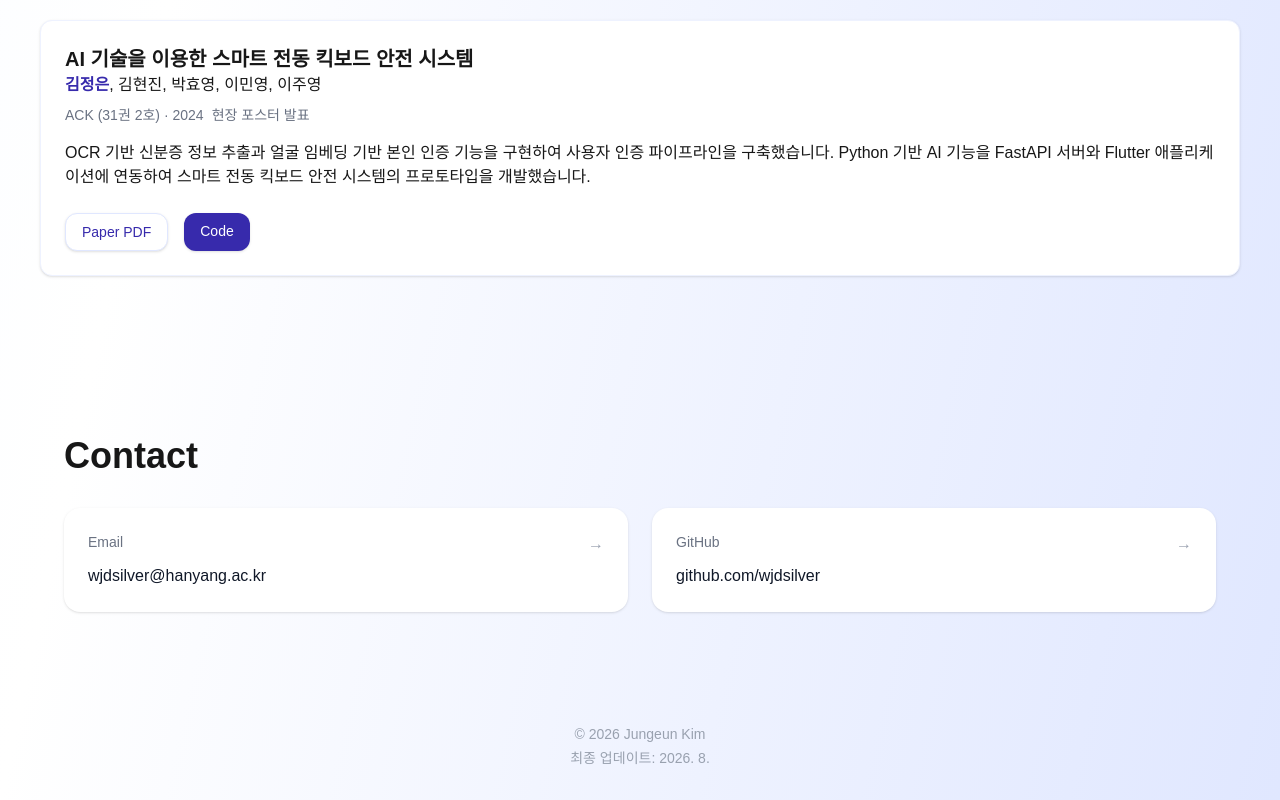
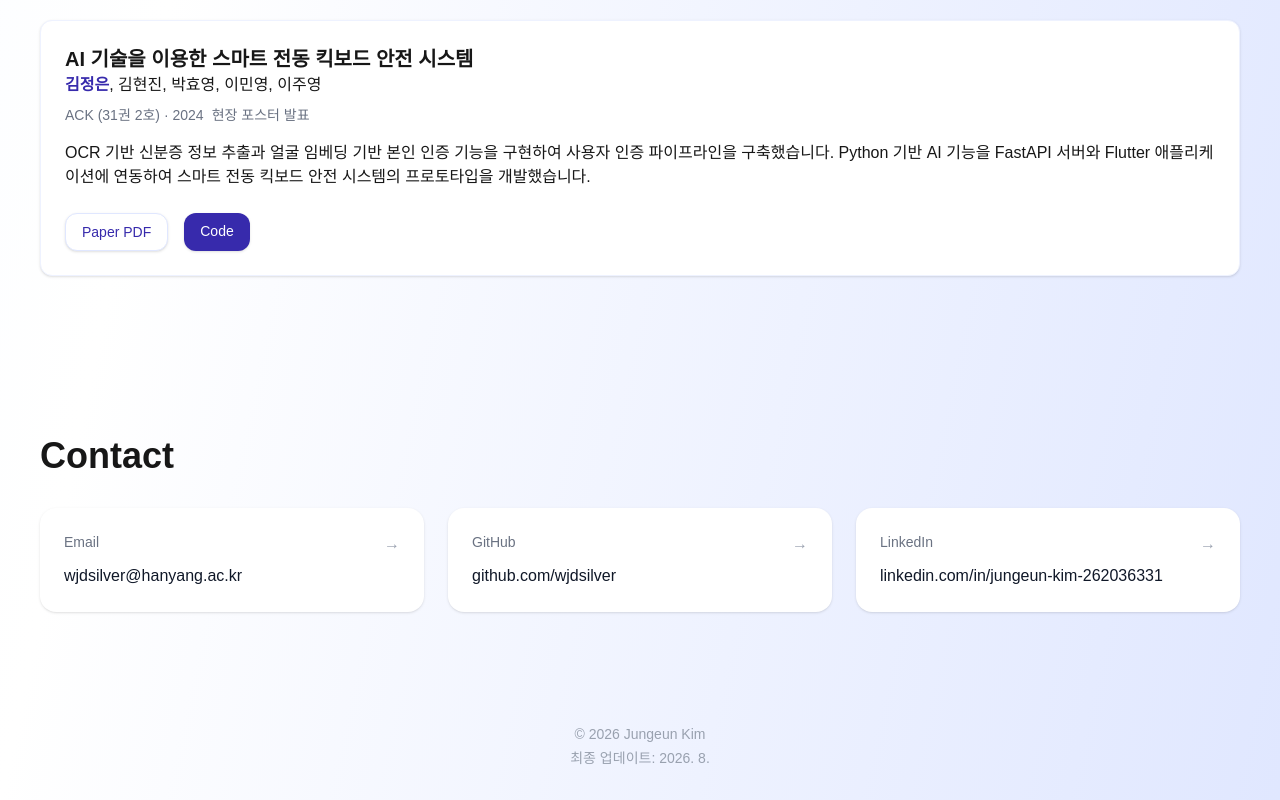
Before and after one commit to wjdsilver/portfolio, a Next.js app: page / in a window 1280 px wide. Shown: the part 5238-6038 px from the top of the page. Built offline with nearby package versions, Linux system fonts and the light colour scheme.

Commit message:
Update portfolio layout and contact section

```diff
--- a/app/projects/phishing/page.tsx
+++ b/app/projects/phishing/page.tsx
@@ -315,7 +315,7 @@ issues={[
       title: "KCC 2026 우수발표논문상",
       description:
         "DOM Graph 기반 피싱 웹페이지 탐지 연구의 발표 성과를 인정받아 KCC 2026 우수발표논문상을 수상하였다.",
-      image: "/images/projects/phishing/kcc-award.png",
+      image: "/images/KCC_award.jpg",
     },
   ]}
 />
--- a/app/projects/safet/page.tsx
+++ b/app/projects/safet/page.tsx
@@ -234,7 +234,7 @@ sections={[
       title: "이브와 ICT 공모전 동상",
       description:
         "AI 기반 사용자 인증 및 안전 검증 기능을 구현한 전동킥보드 안전 시스템으로 동상을 수상하였다.",
-      image: "/images/projects/safet/safet-award.png",
+      image: "/images/ibwa_award.jpg",
     },
   ]}
 />
--- a/components/Contact.tsx
+++ b/components/Contact.tsx
@@ -8,12 +8,12 @@ export default function Contact() {
         md:px-10
       "
     >
-      <div className="mx-auto max-w-6xl">
+      <div>
         <h2 className="text-4xl font-bold">
           Contact
         </h2>
 
-        <div className="mt-8 grid gap-6 md:grid-cols-2">
+        <div className="mt-8 grid gap-6 md:grid-cols-3">
           {/* Email */}
           <a
             href="mailto:wjdsilver@hanyang.ac.kr"
@@ -78,6 +78,39 @@ export default function Contact() {
               </span>
             </div>
           </a>
+
+                    {/* LinkedIn */}
+                    <a
+                      href="https://www.linkedin.com/in/jungeun-kim-262036331"
+                      target="_blank"
+                      rel="noopener noreferrer"
+                      className="
+                        group
+                        rounded-2xl
+                        bg-white
+                        p-6
+                        shadow
+                        transition-all duration-300
+                        hover:-translate-y-1
+                        hover:shadow-xl
+                      "
+                    >
+            <div className="flex items-start justify-between">
+              <div>
+                <p className="text-sm font-medium text-gray-500">
+                  LinkedIn
+                </p>
+
+                <p className="mt-3 text-base font-medium text-gray-900">
+                  linkedin.com/in/jungeun-kim-262036331
+                </p>
+              </div>
+
+              <span className="text-gray-400 transition-transform group-hover:translate-x-1 group-hover:text-indigo-600">
+                →
+              </span>
+            </div>
+          </a>
         </div>
       </div>
     </section>
--- a/components/project-detail/ProjectAchievements.tsx
+++ b/components/project-detail/ProjectAchievements.tsx
@@ -56,8 +56,8 @@ export default function ProjectAchievements({
                   height={1100}
                   className="
                     mx-auto
-                    max-w-2xl
-                    rounded-xl
+                    w-full
+                    max-w-sm
                     border
                   "
                 />
```
Also changed, not shown: public/images/KCC_award.jpg (added), public/images/ibwa_award.jpg (added).
